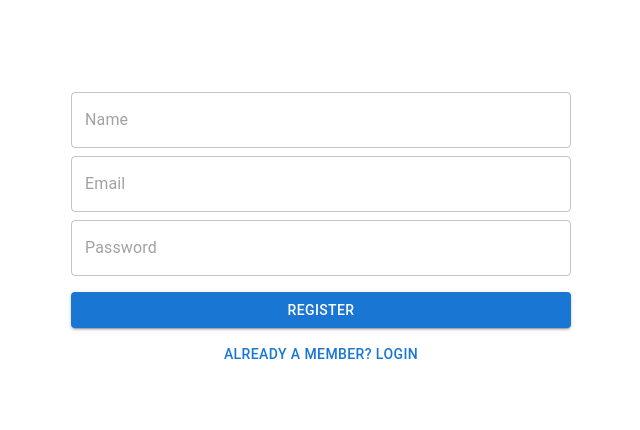
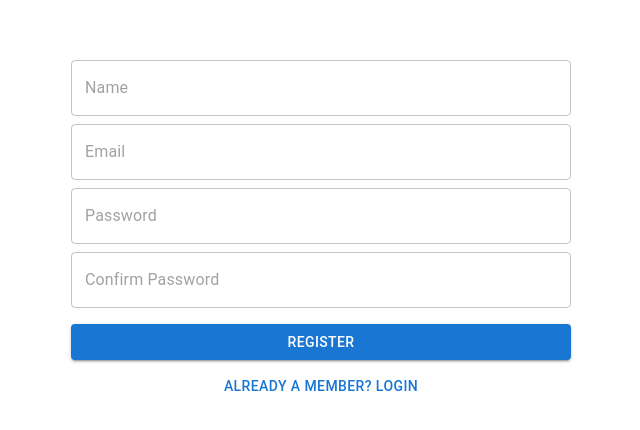
Before and after one commit to Vipulwaghmare/portfolio-frontend, a React (Vite) app: page /auth/register in a window 1280 px wide. Shown: the part 168-598 px from the top of the page, without its empty margins (319-959 px from the left). Built offline with nearby package versions, Linux system fonts and the light colour scheme; no server answers.

Commit message:
typescript improvements

```diff
--- a/src/components/ProjectModel/index.tsx
+++ b/src/components/ProjectModel/index.tsx
@@ -12,11 +12,7 @@ interface modelInterface {
   Component: FC<modelCompInterface>;
 }
 
-const ProjectModel: FC<modelInterface> = ({
-  showModal,
-  onClose,
-  Component,
-}: modelInterface) => {
+const ProjectModel = ({ showModal, onClose, Component }: modelInterface) => {
   if (!showModal) return null;
   return createPortal(
     <div className="project-model-container">
--- a/src/components/customInputs/CustomDatepicker.tsx
+++ b/src/components/customInputs/CustomDatepicker.tsx
@@ -6,18 +6,13 @@ const CustomDatepicker = ({
   name,
   control,
   label,
-  required = false,
+  rules,
 }: ICustomDatepicker) => {
   return (
     <Controller
       name={name}
       control={control}
-      rules={{
-        required: {
-          value: required,
-          message: "Please select a date",
-        },
-      }}
+      rules={rules}
       render={({ field, fieldState: { error } }) => (
         <DatePicker
           {...field}
--- a/src/components/customInputs/CustomTextField.tsx
+++ b/src/components/customInputs/CustomTextField.tsx
@@ -10,17 +10,13 @@ const CustomTextField = ({
   placeHolder,
   required = false,
   fullWidth = true,
+  rules,
 }: ICustomTextField) => {
   return (
     <Controller
       name={name}
       control={control}
-      rules={{
-        required: {
-          value: required,
-          message: "Please enter a valid value",
-        },
-      }}
+      rules={rules}
       render={({ field, fieldState: { error } }) => (
         <TextField
           {...field}
--- a/src/interfaces/customInputs/index.ts
+++ b/src/interfaces/customInputs/index.ts
@@ -1,9 +1,11 @@
-import { Control } from 'react-hook-form';
+import { Control, RegisterOptions } from 'react-hook-form';
 
 interface IdefaultCustomInput {
   name: string;
   // eslint-disable-next-line @typescript-eslint/no-explicit-any
   control: Control<any, any>;
+  // eslint-disable-next-line @typescript-eslint/no-explicit-any
+  rules?: Omit<RegisterOptions<any, string>, "disabled" | "setValueAs" | "valueAsNumber" | "valueAsDate"> | undefined,
 }
 
 // export interface CustomTextFieldProps<TFieldValues extends FieldValues = FieldValues> {
--- a/src/screens/Authentication/ForgotPassword/index.tsx
+++ b/src/screens/Authentication/ForgotPassword/index.tsx
@@ -1,10 +1,13 @@
 import { useForm, SubmitHandler } from "react-hook-form";
 import { Grid, Typography, Button } from "@mui/material";
-import { LoginFormFields } from "../../../interfaces/auth";
 import CustomTextField from "../../../components/customInputs/CustomTextField";
 import { useMutation } from "@tanstack/react-query";
 import { forgotPassword } from "../../../services/auth";
 import { getErrorMessage } from "../../../utils/helpers";
+
+export interface IForgotPasswordFields {
+  email: string;
+}
 
 const ForgotPassword = () => {
   const { mutate, isError, isLoading, error } = useMutation({
@@ -12,13 +15,13 @@ const ForgotPassword = () => {
     // TODO: Show on success model to show that the email is sent successfully
   });
 
-  const { handleSubmit, control } = useForm<LoginFormFields>({
+  const { handleSubmit, control } = useForm<IForgotPasswordFields>({
     defaultValues: {
-      password: "",
+      email: "",
     },
   });
 
-  const onSubmit: SubmitHandler<LoginFormFields> = (data) => mutate(data);
+  const onSubmit: SubmitHandler<IForgotPasswordFields> = (data) => mutate(data);
 
   const errorMessage = getErrorMessage(error);
   return (
@@ -32,6 +35,9 @@ const ForgotPassword = () => {
             testid="login-email-input"
             placeHolder="Email"
             required={true}
+            rules={{
+              required: "Please enter the Email",
+            }}
           />
           <Typography align="center" color="red">
             {isError && errorMessage}
--- a/src/screens/Authentication/Login/index.tsx
+++ b/src/screens/Authentication/Login/index.tsx
@@ -1,12 +1,16 @@
 import { useForm, SubmitHandler } from "react-hook-form";
 import { Button, Typography, Grid } from "@mui/material";
-import { LoginFormFields } from "../../../interfaces/auth";
 import { DevTool } from "@hookform/devtools";
 import CustomTextField from "../../../components/customInputs/CustomTextField";
 import { useNavigate } from "react-router-dom";
 import { useMutation } from "@tanstack/react-query";
 import { login } from "../../../services/auth";
 import { getErrorMessage, setTokensToLocalStorage } from "../../../utils";
+
+export interface ILoginFormFields {
+  email: string;
+  password: string;
+}
 
 const Login = () => {
   const navigate = useNavigate();
@@ -18,14 +22,14 @@ const Login = () => {
     },
   });
 
-  const { handleSubmit, control } = useForm<LoginFormFields>({
+  const { handleSubmit, control } = useForm<ILoginFormFields>({
     defaultValues: {
       email: "",
       password: "",
     },
   });
 
-  const onSubmit: SubmitHandler<LoginFormFields> = (data) => mutate(data);
+  const onSubmit: SubmitHandler<ILoginFormFields> = (data) => mutate(data);
 
   const errorMessage = getErrorMessage(error);
 
@@ -40,6 +44,12 @@ const Login = () => {
             testid="login-email-input"
             placeHolder="Email"
             required={true}
+            rules={{
+              required: {
+                value: true,
+                message: "Please enter the Email",
+              },
+            }}
           />
           <CustomTextField
             control={control}
@@ -48,6 +58,12 @@ const Login = () => {
             testid="login-password-input"
             placeHolder="Password"
             required={true}
+            rules={{
+              required: {
+                value: true,
+                message: "Please enter the Password",
+              },
+            }}
           />
           <Typography align="center" color="red">
             {isError && errorMessage}
--- a/src/screens/Authentication/Register/index.tsx
+++ b/src/screens/Authentication/Register/index.tsx
@@ -2,11 +2,17 @@ import { useForm, SubmitHandler } from "react-hook-form";
 import { Button, Grid, Typography } from "@mui/material";
 import { DevTool } from "@hookform/devtools";
 import { useNavigate } from "react-router-dom";
-import { RegisterFormFields } from "../../../interfaces/auth";
 import CustomTextField from "../../../components/customInputs/CustomTextField";
 import { register } from "../../../services/auth";
 import { getErrorMessage } from "../../../utils/helpers";
 import { useMutation } from "@tanstack/react-query";
+
+export interface IRegisterFormFields {
+  name: string;
+  email: string;
+  password: string;
+  confirmPassword: string;
+}
 
 const Register = () => {
   const navigate = useNavigate();
@@ -19,15 +25,16 @@ const Register = () => {
     onSuccess: () => navigateToLogin(),
   });
 
-  const { handleSubmit, control } = useForm<RegisterFormFields>({
+  const { handleSubmit, control, getValues } = useForm<IRegisterFormFields>({
     defaultValues: {
       name: "",
       email: "",
       password: "",
+      confirmPassword: "",
     },
   });
 
-  const onSubmit: SubmitHandler<RegisterFormFields> = (data) => {
+  const onSubmit: SubmitHandler<IRegisterFormFields> = (data) => {
     mutate(data);
   };
 
@@ -43,6 +50,12 @@ const Register = () => {
             testid="login-name-input"
             placeHolder="Name"
             required={true}
+            rules={{
+              required: {
+                value: true,
+                message: "Please enter the Name",
+              },
+            }}
           />
           <CustomTextField
             control={control}
@@ -51,6 +64,12 @@ const Register = () => {
             testid="login-email-input"
             placeHolder="Email"
             required={true}
+            rules={{
+              required: {
+                value: true,
+                message: "Please enter the Email",
+              },
+            }}
           />
           <CustomTextField
             control={control}
@@ -59,6 +78,32 @@ const Register = () => {
             testid="login-password-input"
             placeHolder="Password"
             required={true}
+            rules={{
+              required: {
+                value: true,
+                message: "Please enter the Password",
+              },
+              minLength: {
+                value: 10,
+                message: "Password must be at least 10 characters",
+              },
+            }}
+          />
+          <CustomTextField
+            control={control}
+            name={"confirmPassword"}
+            type="password"
+            testid="login-confirmPassword-input"
+            placeHolder="Confirm Password"
+            required={true}
+            rules={{
+              required: {
+                value: true,
+                message: "Please enter the Password Again",
+              },
+              validate: (value) =>
+                value === getValues("password") || "Passwords must match",
+            }}
           />
           <Typography align="center" color="red">
             {isError && errorMessage}
--- a/src/screens/Authentication/ResetPassword/index.tsx
+++ b/src/screens/Authentication/ResetPassword/index.tsx
@@ -2,12 +2,17 @@ import { useNavigate, useParams } from "react-router-dom";
 import { useMutation } from "@tanstack/react-query";
 import { resetPassword } from "../../../services/auth";
 import { SubmitHandler, useForm } from "react-hook-form";
-import { ResetPasswordFormFields } from "../../../interfaces/auth";
 import { Button, Grid, Typography } from "@mui/material";
 import CustomTextField from "../../../components/customInputs/CustomTextField";
 import { DevTool } from "@hookform/devtools";
 import { getErrorMessage } from "../../../utils";
 import { useState } from "react";
+
+export interface IResetPasswordFormFields {
+  password: string;
+  confirmPassword: string;
+  token: string;
+}
 
 const ResetPassword = () => {
   const [errorMsg, setErrorMsg] = useState("");
@@ -21,7 +26,7 @@ const ResetPassword = () => {
     },
   });
 
-  const { handleSubmit, control } = useForm<ResetPasswordFormFields>({
+  const { handleSubmit, control } = useForm<IResetPasswordFormFields>({
     defaultValues: {
       password: "",
       confirmPassword: "",
@@ -31,7 +36,7 @@ const ResetPassword = () => {
 
   const errorMessage = getErrorMessage(error);
 
-  const onSubmit: SubmitHandler<ResetPasswordFormFields> = (data) => {
+  const onSubmit: SubmitHandler<IResetPasswordFormFields> = (data) => {
     setErrorMsg("");
     if (data.password !== data.confirmPassword) {
       setErrorMsg("Password does not match");
--- a/src/screens/Portfolio/Dashboard/About/index.tsx
+++ b/src/screens/Portfolio/Dashboard/About/index.tsx
@@ -1,6 +1,6 @@
 import DownloadIcon from "@mui/icons-material/Download";
 
-const AboutMe: React.FC = () => {
+const AboutMe = () => {
   return (
     <section id="about">
       <h1 className="main_title">
--- a/src/screens/Portfolio/Dashboard/index.tsx
+++ b/src/screens/Portfolio/Dashboard/index.tsx
@@ -4,7 +4,7 @@ import "./index.scss";
 import profilePic from "../../../assets/profile_pic.jpg";
 import topWave from "/wave.svg";
 
-const Dashboard: React.FC = () => {
+const Dashboard = () => {
   return (
     <div className="portfolio_container">
       <header>
```
Also changed, not shown: src/interfaces/auth.ts (deleted, +0 -16 lines).
